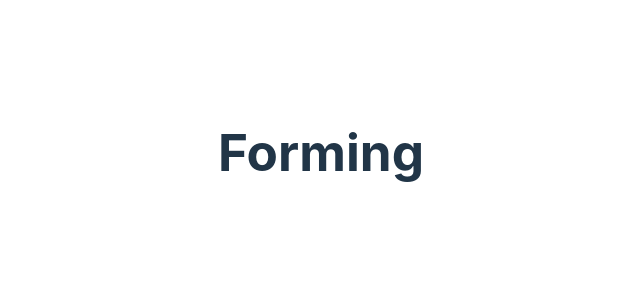
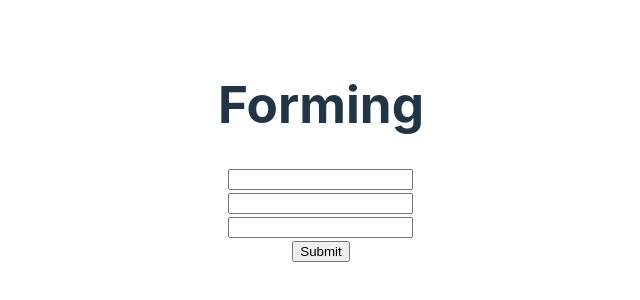
Before and after one commit to GGTuran/taking-away, a React (Vite) app: page / in a window 1280 px wide. Shown: the part 248-548 px from the top of the page, without its empty margins (319-959 px from the left). Built offline with nearby package versions, Linux system fonts and the light colour scheme.

Commit message:
using ref

```diff
--- a/src/App.jsx
+++ b/src/App.jsx
@@ -1,5 +1,6 @@
 
 import './App.css'
+import RefForm from './Components/RefForm/RefForm'
 // import StatefulForm from './Components/StatefulForm/StatefulForm'
 // import SimpleForm from './Components/SimpleForm/SimpleForm'
 
@@ -12,6 +13,7 @@ function App() {
       <h1>Forming</h1>
       {/* <SimpleForm></SimpleForm> */}
       {/* <StatefulForm></StatefulForm> */}
+      <RefForm></RefForm>
 
     </>
   )
--- a/src/Components/RefForm/RefForm.jsx
+++ b/src/Components/RefForm/RefForm.jsx
@@ -1,10 +1,20 @@
+import { useRef } from "react";
 
 
 const RefForm = () => {
+
+    const nameRef = useRef(null);
+
+
+    const handleSubmit = e =>{
+        e.preventDefault();
+        console.log(nameRef.current.value)
+
+    }
     return (
         <div>
             <form  onSubmit={handleSubmit}>
-                <input type="text" name="name" />
+                <input ref={nameRef} type="text" name="name" />
                 <br />
                 <input
 
```
